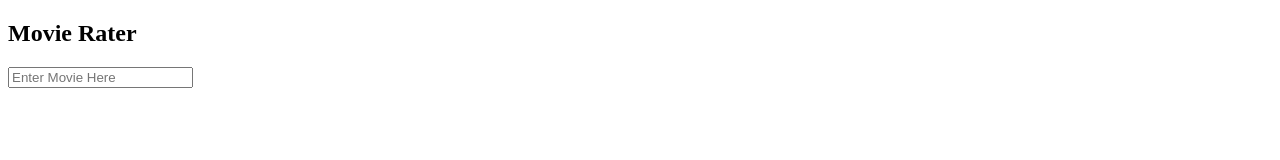
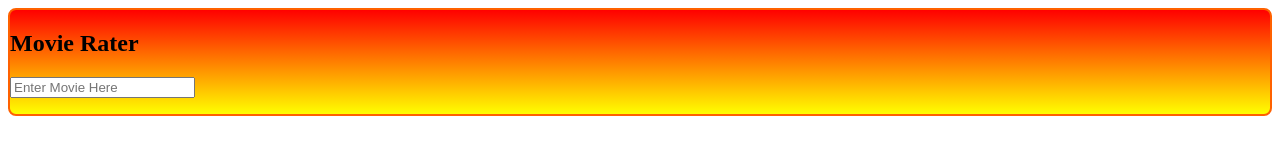
Before and after one commit to niipayne/Movie-rater, a website built with Vite: page index.html in a window 1280 px wide. Built offline with nearby package versions, Linux system fonts and the light colour scheme.

Commit message:
manifest

```diff
--- a/index.html
+++ b/index.html
@@ -4,11 +4,12 @@
 <head>
     <meta charset="UTF-8">
     <meta name="viewport" content="width=device-width, initial-scale=1.0">
+    <link rel="stylesheet" href="main.css">
     <title>Movie Rating</title>
 </head>
 
 <body>
-    <div>
+    <div class="main_container">
         <h2>
             Movie Rater
         </h2>
--- /dev/null
+++ b/main.css
@@ -0,0 +1,13 @@
+body {
+    overflow: hidden;
+    background: transparent;
+}
+
+.main_container{
+    background-image: linear-gradient(red, yellow);
+    margin: 0;
+    padding: 0;
+    border: 2px solid #ff6100;
+    border-radius: 0.5rem;
+    background-color:transparent
+}
```
Also changed, not shown: camera.jpg (added).
